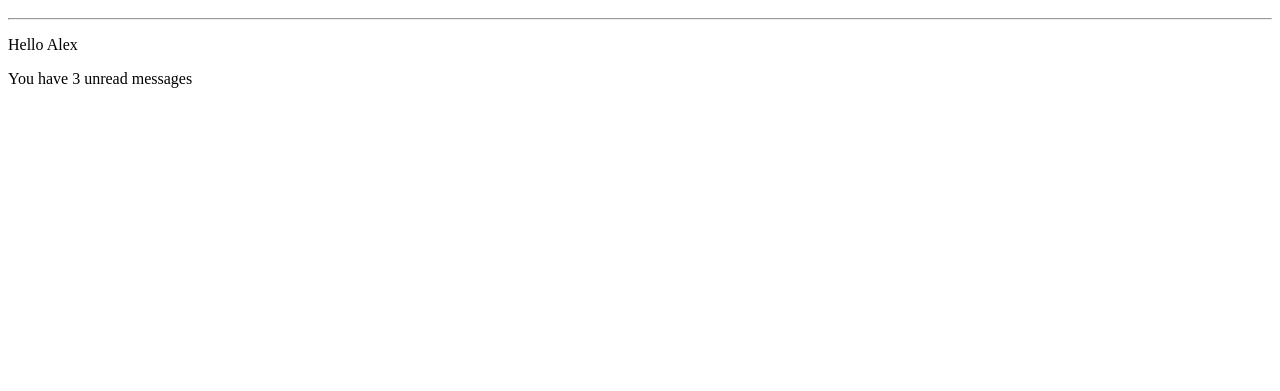
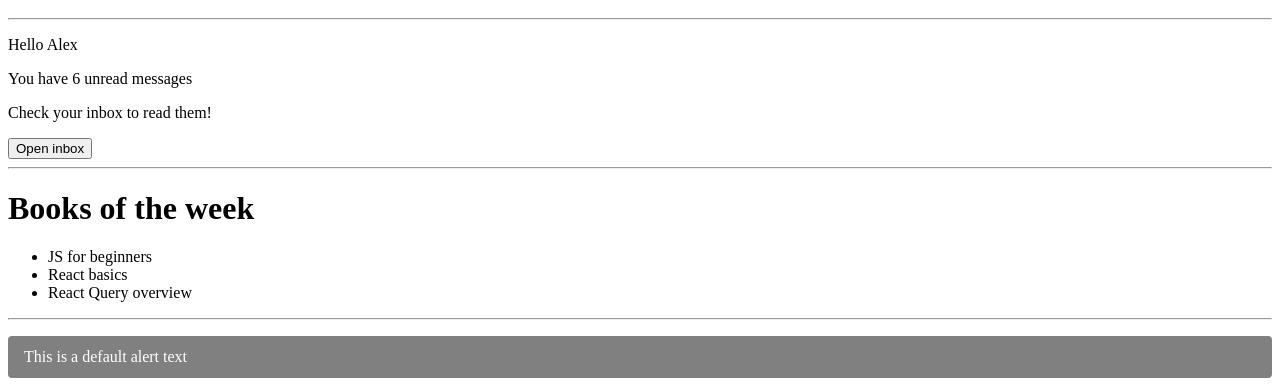
Before and after one commit to Oleksii996/goit_react-next_module_02, a React (Vite) app: page / in a window 1280 px wide. Shown: the part 988-1379 px from the top of the page. Before the commit the page ends 1092 px from the top, so only its background shows below. Built offline with nearby package versions, Linux system fonts and the light colour scheme.

Commit message:
update code

```diff
--- a/package.json
+++ b/package.json
@@ -10,6 +10,7 @@
     "preview": "vite preview"
   },
   "dependencies": {
+    "clsx": "^2.1.1",
     "react": "^19.2.0",
     "react-dom": "^19.2.0"
   },
--- /dev/null
+++ b/src/components/Alert.module.css
@@ -0,0 +1,16 @@
+/* src/components/Alert.module.css */
+
+.alert {
+  padding: 12px 16px;
+  border-radius: 4px;
+  color: white;
+  background-color: gray;
+}
+
+.success {
+  background-color: green;
+}
+
+.error {
+  background-color: red;
+}
--- /dev/null
+++ b/src/components/Alert.tsx
@@ -0,0 +1,16 @@
+// src/components/Alert.tsx
+
+import clsx from "clsx";
+import css from "./Alert.module.css";
+
+interface AlertProps {
+  type?: "success" | "error";
+}
+
+export default function Alert({ type }: AlertProps) {
+  return (
+    <p className={clsx(css.alert, type && css[type])}>
+      This is a default alert text
+    </p>
+  );
+}
--- a/src/components/App.tsx
+++ b/src/components/App.tsx
@@ -2,6 +2,8 @@
 
 import Product from "./Product";
 import Mailbox from "./Mailbox";
+import Book from "./Book";
+import Alert from "./Alert";
 
 export default function App() {
   return (
@@ -24,8 +26,17 @@ export default function App() {
 
       <Mailbox
         username="Alex"
-        messages={["Hello!", "Your order is ready", "Discount available"]}
+        messages={["efsf", "sdfsd", "sdfsd", "sdfsd", "sdfsd", "sdfsd"]}
       />
+
+      <hr />
+      <Book
+      />
+
+      <hr />
+      <Alert />
+
+
     </>
   );
 }
--- a/src/components/Book.tsx
+++ b/src/components/Book.tsx
@@ -1,8 +1,3 @@
-interface Book {
-  id: string;
-  name: string;
-}
-
 const books: Book[] = [
   { id: "id-1", name: "JS for beginners" },
   { id: "id-2", name: "React basics" },
@@ -14,8 +9,8 @@ export default function App() {
     <>
       <h1>Books of the week</h1>
       <ul>
-        {books.map((book) => (
-          <li key={book.id}>{book.name}</li>
+        {books.map((book, index) => (
+          <li key={index}>{book.name}</li>
         ))}
       </ul>
     </>
--- a/src/components/Mailbox.tsx
+++ b/src/components/Mailbox.tsx
@@ -7,8 +7,14 @@ export default function Mailbox({ username, messages }: MailboxProps) {
   return (
     <>
       <p>Hello {username}</p>
-      {messages.length > 0 && (
-        <p>You have {messages.length} unread messages</p>
+      {messages.length > 0 ? (
+        <>
+          <p>You have {messages.length} unread messages</p>
+          <p>Check your inbox to read them!</p>
+          <button>Open inbox</button>
+        </>
+      ) : (
+        <p>No unread messages</p>
       )}
     </>
   );
```
Also changed, not shown: 1 other file (tests, documents, lock files or other folders).
